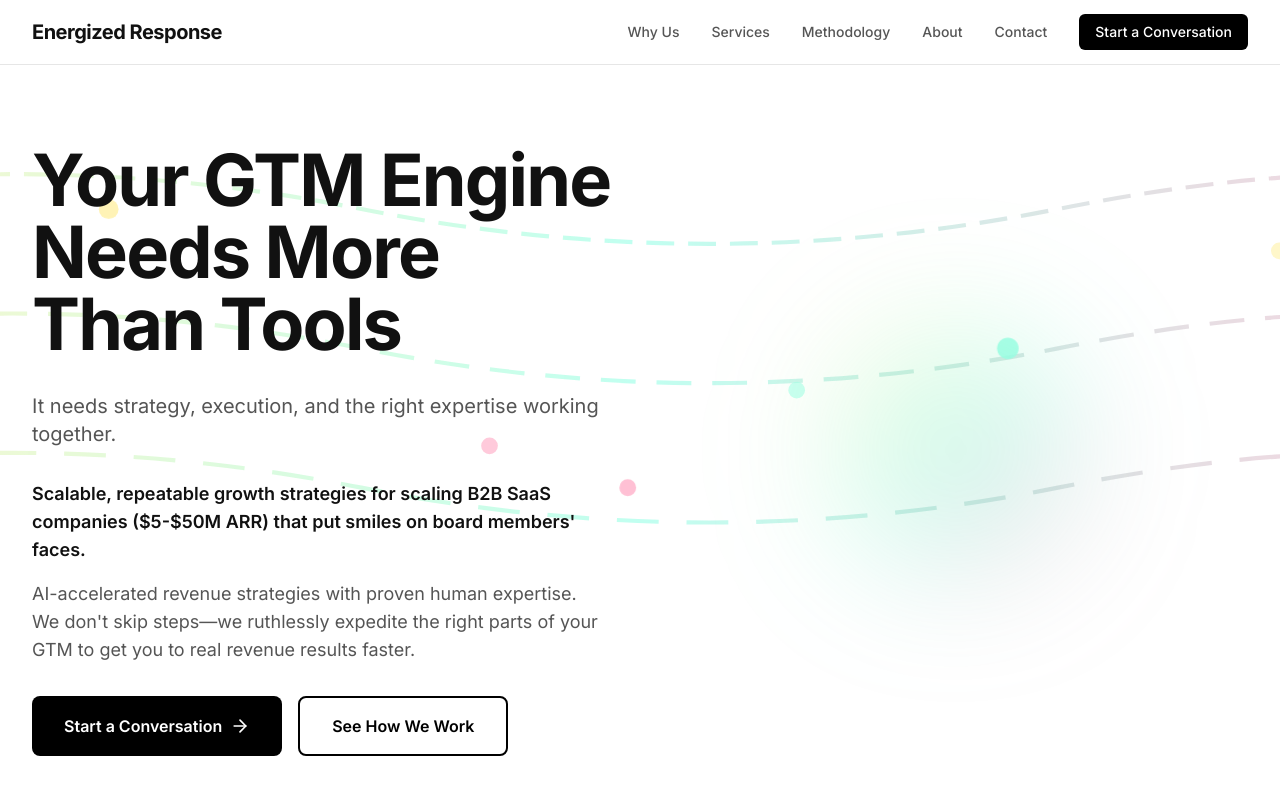
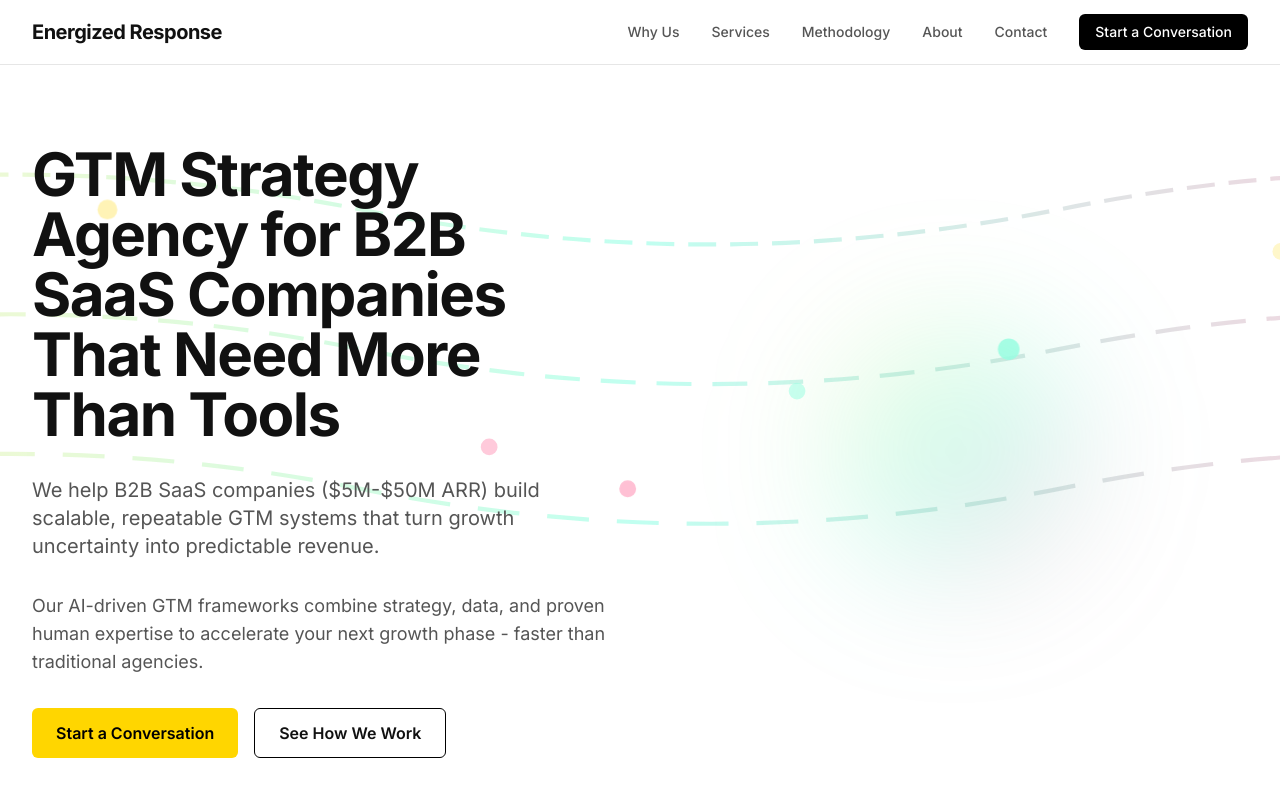
Before and after one commit to Will1z/EnergizedResponse, a Next.js app: page / in a window 1280 px wide. Shown: the top 800 px of the page. Built offline with nearby package versions, Linux system fonts and the light colour scheme.

Commit message:
Add SEO-optimized hero copy and structured data for AEO

```diff
--- a/app/layout.tsx
+++ b/app/layout.tsx
@@ -12,8 +12,15 @@ const inter = Inter({
 });
 
 export const metadata: Metadata = {
-  title: "Energized Response - GTM & RevOps for B2B SaaS",
-  description: "Expert GTM and RevOps agency helping B2B SaaS companies scale with AI-powered strategies and proven methodologies.",
+  title: "Energized Response | GTM Strategy Agency for B2B SaaS",
+  description: "Energized Response helps B2B SaaS companies ($5M-$50M ARR) scale faster with AI-driven GTM strategy and revenue acceleration systems.",
+  keywords: "GTM strategy, B2B SaaS growth, AI-driven marketing, revenue acceleration, go-to-market strategy, RevOps",
+  openGraph: {
+    title: "Energized Response | GTM Strategy Agency for B2B SaaS",
+    description: "Energized Response helps B2B SaaS companies ($5M-$50M ARR) scale faster with AI-driven GTM strategy and revenue acceleration systems.",
+    type: "website",
+    url: "https://www.energizedresponse.com",
+  },
 };
 
 export default function RootLayout({
@@ -21,8 +28,63 @@ export default function RootLayout({
 }: Readonly<{
   children: React.ReactNode;
 }>) {
+  const organizationSchema = {
+    "@context": "https://schema.org",
+    "@type": "Organization",
+    "name": "Energized Response",
+    "url": "https://www.energizedresponse.com",
+    "logo": "https://www.energizedresponse.com/logo.png",
+    "sameAs": [
+      "https://www.linkedin.com/company/energizedresponse"
+    ],
+    "description": "A GTM strategy and revenue acceleration agency helping B2B SaaS companies ($5M-$50M ARR) scale with AI-driven systems.",
+    "founder": {
+      "@type": "Person",
+      "name": "Kevin Olurinde"
+    },
+    "knowsAbout": [
+      "go-to-market strategy",
+      "B2B SaaS growth",
+      "AI-driven marketing",
+      "revenue acceleration"
+    ]
+  };
+
+  const faqSchema = {
+    "@context": "https://schema.org",
+    "@type": "FAQPage",
+    "mainEntity": [
+      {
+        "@type": "Question",
+        "name": "What does Energized Response do?",
+        "acceptedAnswer": {
+          "@type": "Answer",
+          "text": "Energized Response is a GTM strategy agency that helps B2B SaaS companies ($5M-$50M ARR) scale revenue faster using AI-driven frameworks and proven execution."
+        }
+      },
+      {
+        "@type": "Question",
+        "name": "Who does Energized Response work with?",
+        "acceptedAnswer": {
+          "@type": "Answer",
+          "text": "We work with B2B SaaS companies in growth stages between $5M and $50M ARR who want to accelerate their GTM execution and improve revenue predictability."
+        }
+      }
+    ]
+  };
+
   return (
     <html lang="en" className={inter.variable}>
+      <head>
+        <script
+          type="application/ld+json"
+          dangerouslySetInnerHTML={{ __html: JSON.stringify(organizationSchema) }}
+        />
+        <script
+          type="application/ld+json"
+          dangerouslySetInnerHTML={{ __html: JSON.stringify(faqSchema) }}
+        />
+      </head>
       <body className="antialiased">
         <SmoothScroll>
           <CursorLogos />
--- a/components/Hero.tsx
+++ b/components/Hero.tsx
@@ -12,36 +12,32 @@ export default function Hero() {
       <div className="relative z-10 max-w-7xl mx-auto px-4 sm:px-6 lg:px-8 py-20">
         <div className="grid grid-cols-1 lg:grid-cols-2 gap-12 items-center">
           {/* Left: Copy */}
-          <div className="space-y-8">
-            <h1 className="text-balance">
-              Your GTM Engine Needs More Than Tools
+          <div className="space-y-8 text-center lg:text-left">
+            <h1 className="text-5xl md:text-6xl font-bold leading-tight tracking-tight">
+              GTM Strategy Agency for B2B SaaS Companies That Need More Than Tools
             </h1>
-            <p className="text-xl text-text-secondary max-w-xl">
-              It needs strategy, execution, and the right expertise working together.
+
+            <p className="text-lg md:text-xl leading-relaxed text-text-secondary max-w-2xl mx-auto lg:mx-0">
+              We help B2B SaaS companies ($5M-$50M ARR) build scalable, repeatable GTM systems that turn growth uncertainty into predictable revenue.
             </p>
-            <div className="space-y-4 max-w-xl">
-              <p className="text-lg font-semibold text-text-primary">
-                Scalable, repeatable growth strategies for scaling B2B SaaS companies ($5-$50M ARR) that put smiles on board members&apos; faces.
-              </p>
-              <p className="text-lg text-text-secondary">
-                AI-accelerated revenue strategies with proven human expertise. We don&apos;t skip steps—we ruthlessly expedite the right parts of your GTM to get you to real revenue results faster.
-              </p>
-            </div>
+
+            <p className="text-base md:text-lg text-text-secondary leading-relaxed max-w-2xl mx-auto lg:mx-0">
+              Our AI-driven GTM frameworks combine strategy, data, and proven human expertise to accelerate your next growth phase - faster than traditional agencies.
+            </p>
 
             {/* CTAs */}
-            <div className="flex flex-col sm:flex-row gap-4" data-no-cursor-logos>
+            <div className="flex flex-col sm:flex-row gap-4 justify-center lg:justify-start" data-no-cursor-logos>
               <Link
-                href="/contact"
-                className="inline-flex items-center justify-center gap-2 px-8 py-4 bg-base text-background rounded-lg font-semibold hover:shadow-lg hover:shadow-base/20 transition-all hover:scale-[1.02] group"
+                href="/#contact"
+                className="inline-flex items-center justify-center gap-2 px-6 py-3 bg-accent-yellow text-base rounded-md font-semibold hover:brightness-95 transition"
               >
-                {commonData.ctaPrimary}
-                <ArrowRight size={20} className="group-hover:translate-x-1 transition-transform" />
+                Start a Conversation
               </Link>
               <Link
                 href="/#methodology"
-                className="inline-flex items-center justify-center gap-2 px-8 py-4 border-2 border-base text-base rounded-lg font-semibold hover:border-text-primary hover:shadow-md transition-all"
+                className="inline-flex items-center justify-center gap-2 px-6 py-3 border border-base rounded-md font-semibold hover:bg-base hover:text-background transition"
               >
-                {commonData.ctaSecondary}
+                See How We Work
               </Link>
             </div>
           </div>
```
